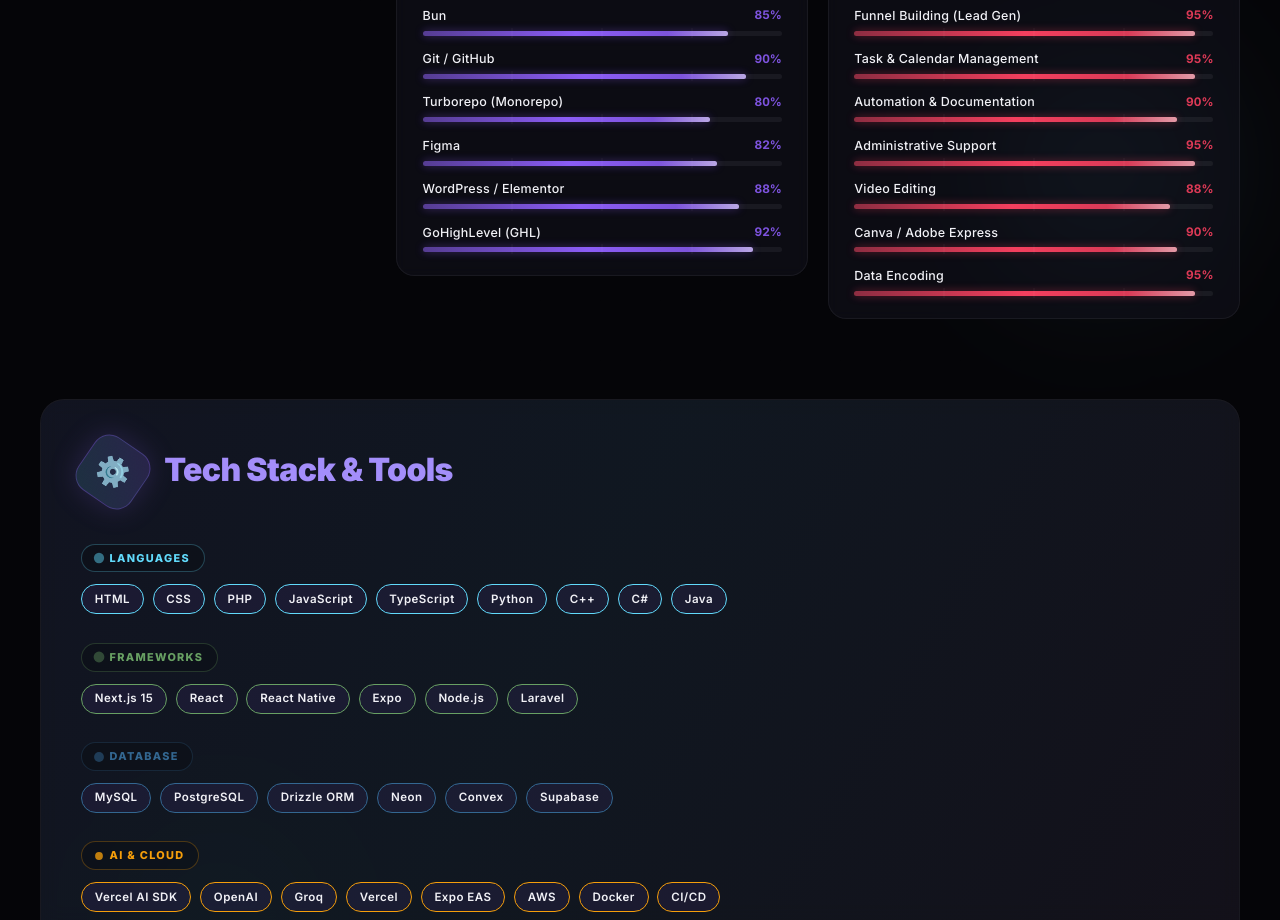
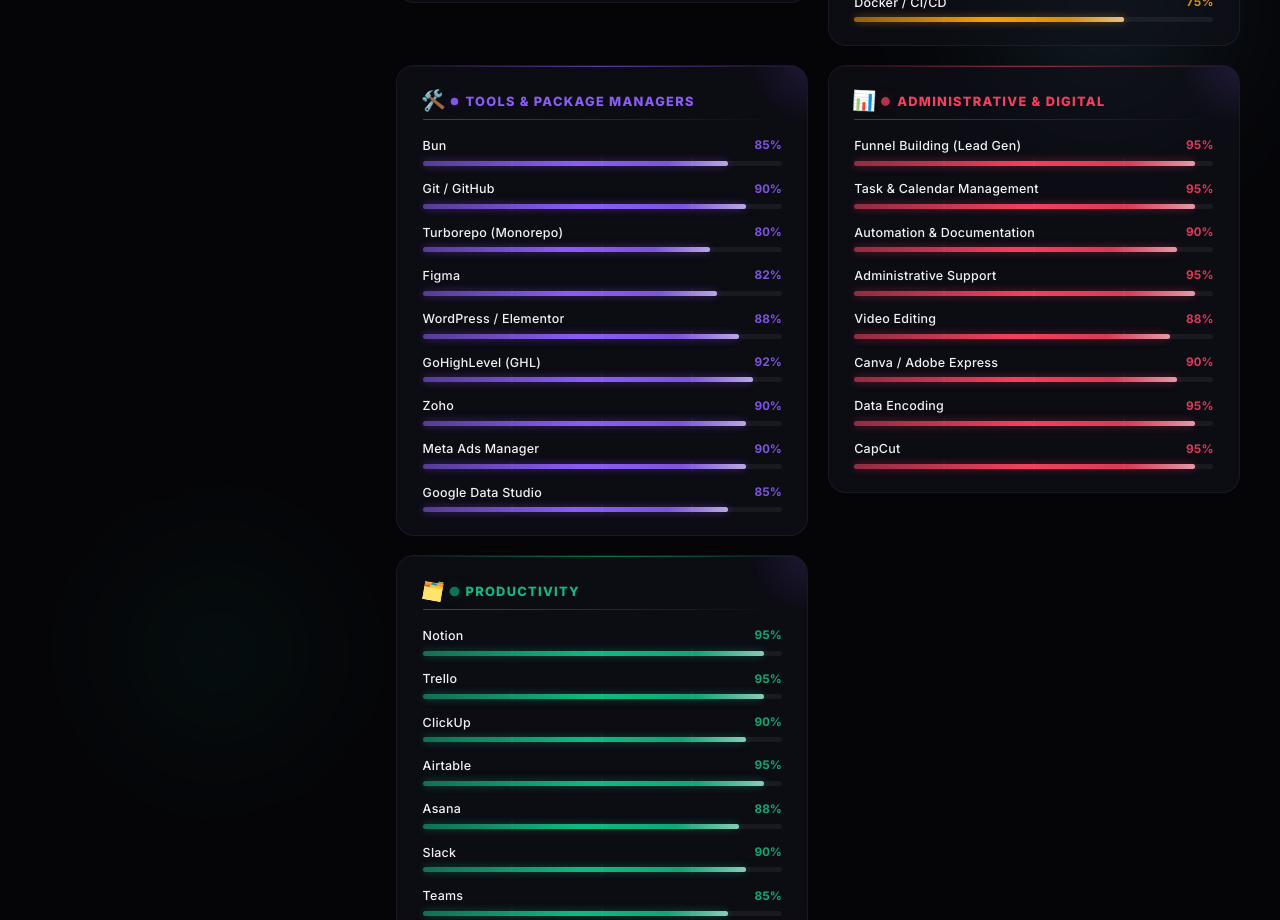
Before and after one commit to 4ng3lou/Angelou-Portfolio, a Next.js app: page / in a window 1280 px wide. Shown: the part 1880-2800 px from the top of the page. Built offline with nearby package versions, Linux system fonts and the light colour scheme.

Commit message:
remove: tech stack section, already covered in skill categories

```diff
--- a/src/components/About.tsx
+++ b/src/components/About.tsx
@@ -13,6 +13,8 @@
         glow: "rgba(97,218,251,0.4)",
         icon: "⚡",
         skills: [
+            { name: "HTML", level: 95 },
+            { name: "CSS", level: 90 },
             { name: "React / Next.js 15", level: 95 },
             { name: "TypeScript", level: 92 },
             { name: "Tailwind CSS v4", level: 90 },
@@ -31,6 +33,9 @@
             { name: "Next.js API Routes", level: 90 },
             { name: "Python", level: 75 },
             { name: "Laravel (PHP)", level: 78 },
+            { name: "C++", level: 85 },
+            { name: "C#", level: 80 },
+            { name: "Java", level: 80 },
             { name: "REST / GraphQL", level: 85 },
             { name: "Zod (Validation)", level: 88 },
             { name: "Better Auth", level: 82 },
@@ -73,6 +78,9 @@
             { name: "Figma", level: 82 },
             { name: "WordPress / Elementor", level: 88 },
             { name: "GoHighLevel (GHL)", level: 92 },
+            { name: "Zoho", level: 90 },
+            { name: "Meta Ads Manager", level: 90 },
+            { name: "Google Data Studio", level: 85 },
         ],
     },
     {
@@ -88,31 +96,39 @@
             { name: "Video Editing", level: 88 },
             { name: "Canva / Adobe Express", level: 90 },
             { name: "Data Encoding", level: 95 },
+            { name: "CapCut", level: 95 },
+        ],
+    },
+    {
+        category: "Productivity",
+        color: "#10b981",
+        glow: "rgba(16,185,129,0.4)",
+        icon: "🗂️",
+        skills: [
+            { name: "Notion", level: 95 },
+            { name: "Trello", level: 95 },
+            { name: "ClickUp", level: 90 },
+            { name: "Airtable", level: 95 },
+            { name: "Asana", level: 88 },
+            { name: "Slack", level: 90 },
+            { name: "Teams", level: 85 },
+            { name: "Loom", level: 80 },
+            { name: "DocuSign", level: 95 },
         ],
     },
 ];
 
-// Tech tags with category colors for the aurora cloud
-const techTagGroups = [
-    { label: "Languages", color: "#61dafb", tags: ["HTML", "CSS", "PHP", "JavaScript", "TypeScript", "Python", "C++", "C#", "Java"] },
-    { label: "Frameworks", color: "#68a063", tags: ["Next.js 15", "React", "React Native", "Expo", "Node.js", "Laravel"] },
-    { label: "Database", color: "#336791", tags: ["MySQL", "PostgreSQL", "Drizzle ORM", "Neon", "Convex", "Supabase"] },
-    { label: "AI & Cloud", color: "#f59e0b", tags: ["Vercel AI SDK", "OpenAI", "Groq", "Vercel", "Expo EAS", "AWS", "Docker", "CI/CD"] },
-    { label: "Styling & Tools", color: "#8b5cf6", tags: ["Tailwind CSS v4", "Bun", "Turborepo", "GitHub", "Git", "GraphQL", "REST", "Better Auth", "Zod"] },
-    { label: "Design", color: "#f43f5e", tags: ["Figma", "Canva", "Adobe Express", "CapCut"] },
-    { label: "Productivity", color: "#10b981", tags: ["Notion", "Trello", "ClickUp", "Airtable", "Asana", "Google Workspace", "MS Office", "Slack", "Teams", "Loom", "DocuSign"] },
-    { label: "Marketing", color: "#a855f7", tags: ["WordPress", "Elementor", "GoHighLevel", "Zoho", "Meta Ads Manager", "Google Data Studio"] },
-];
+
 
 const softSkills = [
-    { name: "Strong Written Communicator", icon: "✍️", desc: "Clear, concise, and impactful written communication across all formats.", color: "#61dafb", level: 95 },
-    { name: "Organized & Reliable", icon: "📋", desc: "Structured workflow management with consistent delivery and zero dropped balls.", color: "#68a063", level: 97 },
-    { name: "Tech-Savvy & Fast Learner", icon: "🚀", desc: "Rapidly adapts to new tools and technologies with minimal onboarding time.", color: "#f59e0b", level: 93 },
-    { name: "Efficient & Focused", icon: "🎯", desc: "Deep work practitioner — quiet, distraction-free, and highly productive.", color: "#8b5cf6", level: 96 },
-    { name: "Detail-Oriented", icon: "🔍", desc: "Nothing slips through. Every pixel, word, and number gets the attention it deserves.", color: "#f43f5e", level: 94 },
-    { name: "Deadline Driven", icon: "⏱️", desc: "Thrives under pressure. Deadlines are a commitment, not a suggestion.", color: "#a855f7", level: 98 },
-    { name: "Marketing Automation", icon: "⚙️", desc: "Expert in CRM workflows, email/SMS campaigns, and funnel automation.", color: "#10b981", level: 90 },
-    { name: "Performance Analytics", icon: "📈", desc: "Data-driven decision making with clear reporting and actionable insights.", color: "#336791", level: 88 },
+    { name: "Strong Written Communicator", icon: "✍️", color: "#61dafb", level: 95 },
+    { name: "Organized & Reliable", icon: "📋", color: "#68a063", level: 97 },
+    { name: "Tech-Savvy & Fast Learner", icon: "🚀", color: "#f59e0b", level: 93 },
+    { name: "Efficient & Focused", icon: "🎯", color: "#8b5cf6", level: 96 },
+    { name: "Detail-Oriented", icon: "🔍", color: "#f43f5e", level: 94 },
+    { name: "Deadline Driven", icon: "⏱️", color: "#a855f7", level: 98 },
+    { name: "Marketing Automation", icon: "⚙️", color: "#10b981", level: 90 },
+    { name: "Performance Analytics", icon: "📈", color: "#336791", level: 88 },
 ];
 
 // ── Particle Canvas ─────────────────────────────────────────────────────────
@@ -241,18 +257,6 @@
     return <motion.div ref={ref} className={className} style={{ rotateX: sRotX, rotateY: sRotY, transformStyle: "preserve-3d", perspective: 800 }} onMouseMove={onMove} onMouseLeave={onLeave} whileHover={{ scale: 1.04 }} transition={{ type: "spring", stiffness: 300, damping: 20 }}>{children}</motion.div>;
 }
 
-// ── Simple Tech Tag ───────────────────────────────────────────────────────────
-function UltraTag({ text, color }: { text: string; color: string; i?: number; groupIndex?: number }) {
-    return (
-        <span
-            className={styles.ultraTag}
-            style={{ "--tag-color": color } as React.CSSProperties}
-        >
-            {text}
-        </span>
-    );
-}
-
 // ── Simple Soft Skill Card ────────────────────────────────────────────────────
 function SoftSkillCard({ skill, i }: { skill: typeof softSkills[0]; i: number }) {
     return (
@@ -282,7 +286,6 @@
                     </svg>
                 </div>
                 <p className={styles.softCardName}>{skill.name}</p>
-                <p className={styles.softCardDesc}>{skill.desc}</p>
                 <div className={styles.softCardLine} style={{ background: `linear-gradient(90deg, ${skill.color}, transparent)` }} />
             </div>
         </motion.div>
@@ -383,80 +386,7 @@
                     </motion.div>
                 </div>
 
-                {/* ══════════════════════════════════════════════
-                    ULTRA TECH STACK SECTION
-                ══════════════════════════════════════════════ */}
-                <motion.div
-                    className={styles.techSection}
-                    initial={{ opacity: 0, y: 60 }}
-                    whileInView={{ opacity: 1, y: 0 }}
-                    viewport={{ once: true }}
-                    transition={{ duration: 0.8, type: "spring" }}
-                >
-                    {/* Section header */}
-                    <div className={styles.bigSectionHeader}>
-                        <motion.div
-                            className={styles.bigSectionIcon}
-                            animate={{ rotate: 360 }}
-                            transition={{ duration: 20, repeat: Infinity, ease: "linear" }}
-                        >
-                            <span>⚙️</span>
-                        </motion.div>
-                        <div>
-                            <h2 className={styles.bigSectionTitle}>
-                                <GlitchText text="Tech Stack & Tools" />
-                            </h2>
-
-                        </div>
-                    </div>
-
-                    {/* Aurora background pulse */}
-                    <motion.div
-                        className={styles.techAurora}
-                        animate={{ backgroundPosition: ["0% 50%", "100% 50%", "0% 50%"] }}
-                        transition={{ duration: 8, repeat: Infinity, ease: "linear" }}
-                    />
-
-                    {/* Tag groups */}
-                    <div className={styles.techGroups}>
-                        {techTagGroups.map((group, gi) => (
-                            <motion.div
-                                key={group.label}
-                                className={styles.techGroup}
-                                initial={{ opacity: 0, y: 30 }}
-                                whileInView={{ opacity: 1, y: 0 }}
-                                viewport={{ once: true }}
-                                transition={{ delay: gi * 0.1, type: "spring", stiffness: 200 }}
-                            >
-                                {/* Group label */}
-                                <motion.div
-                                    className={styles.techGroupLabel}
-                                    style={{ borderColor: group.color + "44", color: group.color }}
-                                    whileHover={{ scale: 1.05, boxShadow: `0 0 20px ${group.color}44` }}
-                                >
-                                    <motion.span
-                                        className={styles.techGroupDot}
-                                        style={{ background: group.color }}
-                                        animate={{ scale: [1, 1.8, 1], opacity: [1, 0.4, 1] }}
-                                        transition={{ duration: 1.5, repeat: Infinity, delay: gi * 0.2, type: "tween", ease: "easeInOut" }}
-                                    />
-                                    {group.label}
-                                </motion.div>
-
-                                {/* Tags */}
-                                <div className={styles.techGroupTags}>
-                                    {group.tags.map((tag, ti) => (
-                                        <UltraTag key={tag} text={tag} color={group.color} i={ti} groupIndex={gi} />
-                                    ))}
-                                </div>
-                            </motion.div>
-                        ))}
-                    </div>
-                </motion.div>
-
-                {/* ══════════════════════════════════════════════
-                    ULTRA SOFT SKILLS SECTION
-                ══════════════════════════════════════════════ */}
+                {/* ── SOFT SKILLS SECTION ── */}
                 <motion.div
                     className={styles.softSection}
                     initial={{ opacity: 0, y: 60 }}
@@ -465,29 +395,20 @@
                     transition={{ duration: 0.8, type: "spring" }}
                 >
                     <div className={styles.bigSectionHeader}>
-                        <motion.div
-                            className={styles.bigSectionIcon}
-                            animate={{ scale: [1, 1.15, 1], rotate: [0, 5, -5, 0] }}
-                            transition={{ duration: 4, repeat: Infinity, ease: "easeInOut", type: "tween" }}
-                        >
+                        <motion.div className={styles.bigSectionIcon} animate={{ scale: [1, 1.15, 1], rotate: [0, 5, -5, 0] }} transition={{ duration: 4, repeat: Infinity, ease: "easeInOut", type: "tween" }}>
                             <span>🧠</span>
                         </motion.div>
                         <div>
-                            <h2 className={styles.bigSectionTitle}>
-                                <GlitchText text="Soft Skills & Attributes" />
-                            </h2>
-
+                            <h2 className={styles.bigSectionTitle}><GlitchText text="Soft Skills & Attributes" /></h2>
                         </div>
                     </div>
 
-                    {/* Soft skills card grid */}
                     <div className={styles.softGrid}>
                         {softSkills.map((skill, i) => (
                             <SoftSkillCard key={skill.name} skill={skill} i={i} />
                         ))}
                     </div>
                 </motion.div>
-
             </div>
         </section>
     );
--- a/src/components/AppsIUse.tsx
+++ b/src/components/AppsIUse.tsx
@@ -6,18 +6,18 @@
 import { useRef, useState } from "react";
 
 const apps = [
-    { name: "Antigravity", icon: "/images/antigravity_logo.png" },
-    { name: "VS Code", icon: "https://cdn.jsdelivr.net/gh/devicons/devicon/icons/vscode/vscode-original.svg" },
-    { name: "Cursor", icon: "https://www.cursor.com/assets/images/logo.svg" },
-    { name: "GitHub", icon: "https://cdn.jsdelivr.net/gh/devicons/devicon/icons/github/github-original.svg" },
-    { name: "Photoshop", icon: "https://cdn.jsdelivr.net/gh/devicons/devicon/icons/photoshop/photoshop-original.svg" },
-    { name: "Figma", icon: "https://cdn.jsdelivr.net/gh/devicons/devicon/icons/figma/figma-original.svg" },
-    { name: "Canva", icon: "https://www.vectorlogo.zone/logos/canva/canva-icon.svg" },
-    { name: "Premiere Pro", icon: "https://upload.wikimedia.org/wikipedia/commons/4/40/Adobe_Premiere_Pro_CC_icon.svg" },
-    { name: "CapCut", icon: "https://uxwing.com/wp-content/themes/uxwing/download/brands-and-social-media/capcut-icon.svg" },
-    { name: "Chrome", icon: "https://cdn.jsdelivr.net/gh/devicons/devicon/icons/chrome/chrome-original.svg" },
-    { name: "MS Office", icon: "__msoffice__" },
-    { name: "WordPress", icon: "https://cdn.jsdelivr.net/gh/devicons/devicon/icons/wordpress/wordpress-plain.svg" },
+    { name: "", icon: "/images/antigravity_logo.png" },
+    { name: "", icon: "https://cdn.jsdelivr.net/gh/devicons/devicon/icons/vscode/vscode-original.svg" },
+    { name: "", icon: "https://www.cursor.com/assets/images/logo.svg" },
+    { name: "", icon: "https://cdn.jsdelivr.net/gh/devicons/devicon/icons/github/github-original.svg" },
+    { name: "", icon: "https://cdn.jsdelivr.net/gh/devicons/devicon/icons/photoshop/photoshop-original.svg" },
+    { name: "", icon: "https://cdn.jsdelivr.net/gh/devicons/devicon/icons/figma/figma-original.svg" },
+    { name: "", icon: "https://www.vectorlogo.zone/logos/canva/canva-icon.svg" },
+    { name: "", icon: "https://upload.wikimedia.org/wikipedia/commons/4/40/Adobe_Premiere_Pro_CC_icon.svg" },
+    { name: "", icon: "https://uxwing.com/wp-content/themes/uxwing/download/brands-and-social-media/capcut-icon.svg" },
+    { name: "", icon: "https://cdn.jsdelivr.net/gh/devicons/devicon/icons/chrome/chrome-original.svg" },
+    { name: "", icon: "__msoffice__" },
+    { name: "", icon: "https://cdn.jsdelivr.net/gh/devicons/devicon/icons/wordpress/wordpress-plain.svg" },
 ];
 
 // ─── Icon ─────────────────────────────────────────────────────────────────────
--- a/src/components/Hero.tsx
+++ b/src/components/Hero.tsx
@@ -7,7 +7,7 @@
 
 const roles = [
     "Information Technology Graduate",
-    "Web Developer",
+    "App/Web Developer",
     "Administrative Support",
     "Creative Designer",
 ];
```
